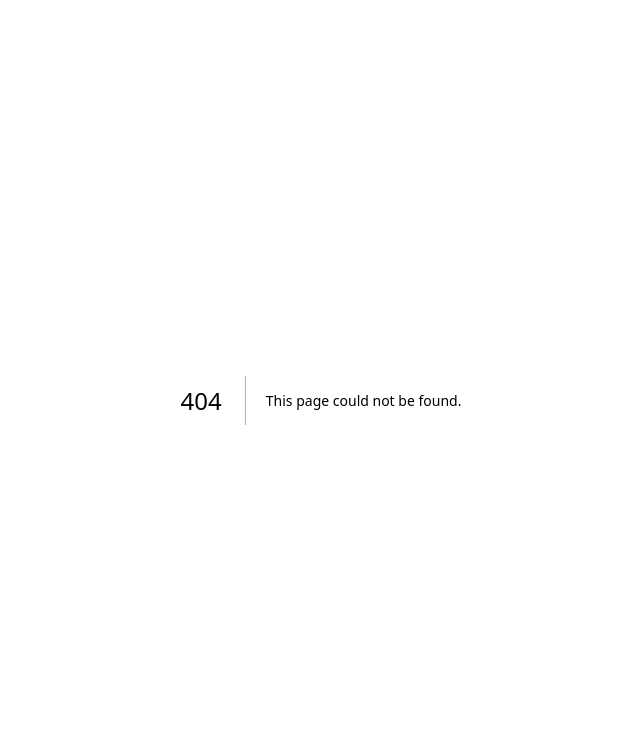
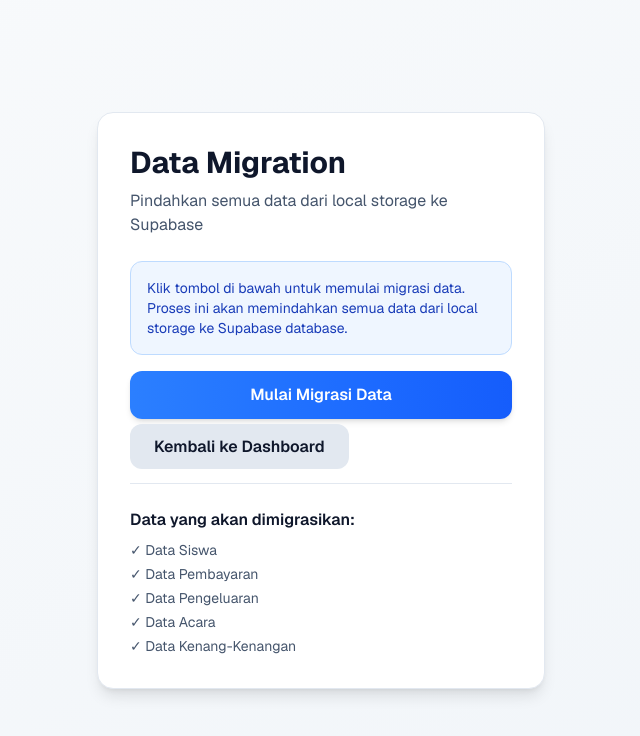
Before and after one commit to Dyat-botzz-dev/Kas-Pai, a Next.js app: page /migrate in a window 1280 px wide. Before the commit this address had no page. Shown: the top 736 px of the page, without its empty margins (319-959 px from the left). Built offline with nearby package versions, Linux system fonts and the light colour scheme.

Commit message:
Auto upload via xyzup.py

```diff
--- /dev/null
+++ b/app/migrate/page.tsx
@@ -0,0 +1,96 @@
+"use client"
+
+import { useState } from "react"
+import { migrateDataToSupabase } from "@/scripts/02-migrate-data"
+
+export default function MigrationPage() {
+  const [isLoading, setIsLoading] = useState(false)
+  const [status, setStatus] = useState<"idle" | "loading" | "success" | "error">("idle")
+  const [message, setMessage] = useState("")
+
+  const handleMigrate = async () => {
+    try {
+      setIsLoading(true)
+      setStatus("loading")
+      setMessage("Memulai migrasi data...")
+
+      await migrateDataToSupabase()
+
+      setStatus("success")
+      setMessage("Migrasi data berhasil! Semua data telah dipindahkan ke Supabase.")
+    } catch (error) {
+      setStatus("error")
+      setMessage(`Error: ${error instanceof Error ? error.message : String(error)}`)
+      console.error("Migration error:", error)
+    } finally {
+      setIsLoading(false)
+    }
+  }
+
+  return (
+    <div className="min-h-screen bg-gradient-to-br from-slate-50 to-slate-100 dark:from-slate-900 dark:to-slate-800 flex items-center justify-center p-4">
+      <div className="bg-white dark:bg-slate-800 rounded-xl shadow-lg p-8 max-w-md w-full border border-slate-200 dark:border-slate-700">
+        <h1 className="text-3xl font-bold text-slate-900 dark:text-white mb-2">Data Migration</h1>
+        <p className="text-slate-600 dark:text-slate-400 mb-6">Pindahkan semua data dari local storage ke Supabase</p>
+
+        <div className="space-y-4">
+          {status === "idle" && (
+            <div className="bg-blue-50 dark:bg-blue-900/20 border border-blue-200 dark:border-blue-800 rounded-lg p-4">
+              <p className="text-sm text-blue-800 dark:text-blue-200">
+                Klik tombol di bawah untuk memulai migrasi data. Proses ini akan memindahkan semua data dari local
+                storage ke Supabase database.
+              </p>
+            </div>
+          )}
+
+          {status === "loading" && (
+            <div className="bg-yellow-50 dark:bg-yellow-900/20 border border-yellow-200 dark:border-yellow-800 rounded-lg p-4">
+              <div className="flex items-center gap-3">
+                <div className="animate-spin">⏳</div>
+                <p className="text-sm text-yellow-800 dark:text-yellow-200">{message}</p>
+              </div>
+            </div>
+          )}
+
+          {status === "success" && (
+            <div className="bg-green-50 dark:bg-green-900/20 border border-green-200 dark:border-green-800 rounded-lg p-4">
+              <p className="text-sm text-green-800 dark:text-green-200 font-semibold">✓ {message}</p>
+            </div>
+          )}
+
+          {status === "error" && (
+            <div className="bg-red-50 dark:bg-red-900/20 border border-red-200 dark:border-red-800 rounded-lg p-4">
+              <p className="text-sm text-red-800 dark:text-red-200">{message}</p>
+            </div>
+          )}
+
+          <button
+            onClick={handleMigrate}
+            disabled={isLoading}
+            className="w-full px-6 py-3 bg-gradient-to-r from-blue-500 to-blue-600 hover:from-blue-600 hover:to-blue-700 disabled:opacity-50 text-white rounded-lg font-semibold transition-all shadow-md hover:shadow-lg"
+          >
+            {isLoading ? "Sedang Migrasi..." : "Mulai Migrasi Data"}
+          </button>
+
+          <a
+            href="/"
+            className="w-full px-6 py-3 bg-slate-200 dark:bg-slate-700 hover:bg-slate-300 dark:hover:bg-slate-600 text-slate-900 dark:text-white rounded-lg font-semibold transition-all text-center"
+          >
+            Kembali ke Dashboard
+          </a>
+        </div>
+
+        <div className="mt-6 pt-6 border-t border-slate-200 dark:border-slate-700">
+          <h3 className="font-semibold text-slate-900 dark:text-white mb-2">Data yang akan dimigrasikan:</h3>
+          <ul className="text-sm text-slate-600 dark:text-slate-400 space-y-1">
+            <li>✓ Data Siswa</li>
+            <li>✓ Data Pembayaran</li>
+            <li>✓ Data Pengeluaran</li>
+            <li>✓ Data Acara</li>
+            <li>✓ Data Kenang-Kenangan</li>
+          </ul>
+        </div>
+      </div>
+    </div>
+  )
+}
```
